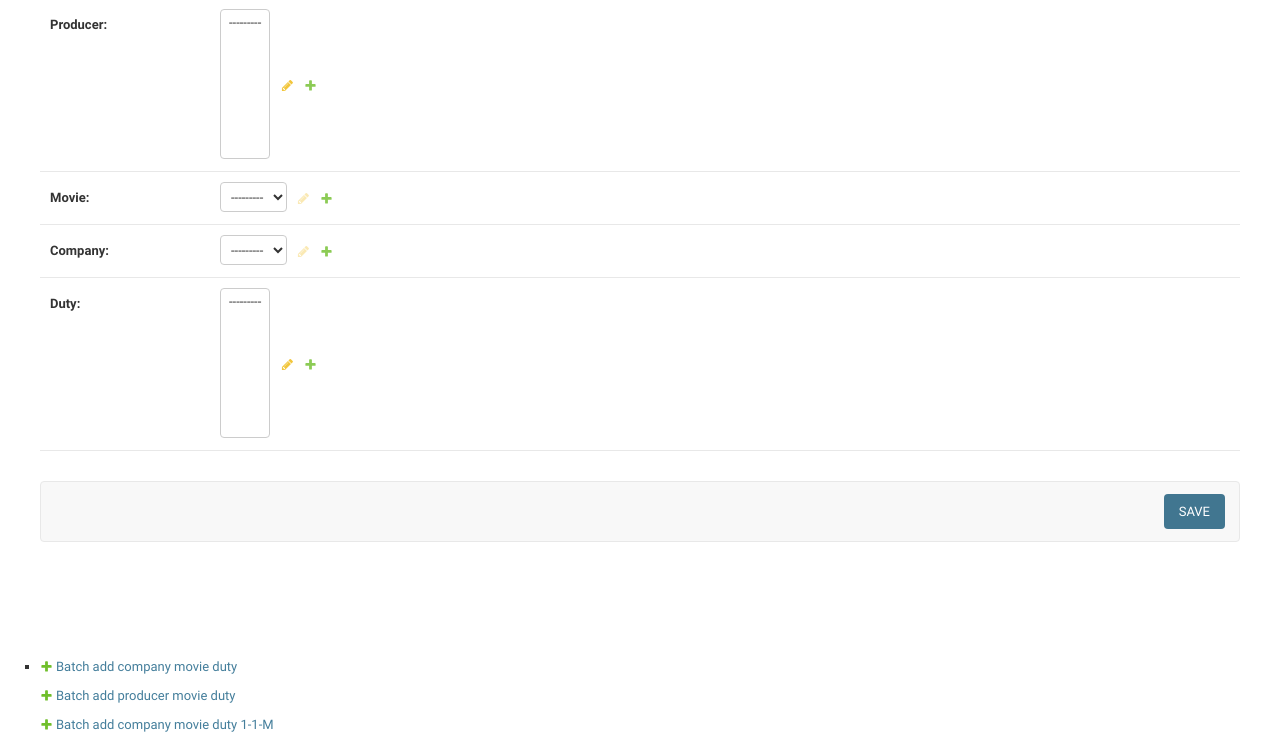
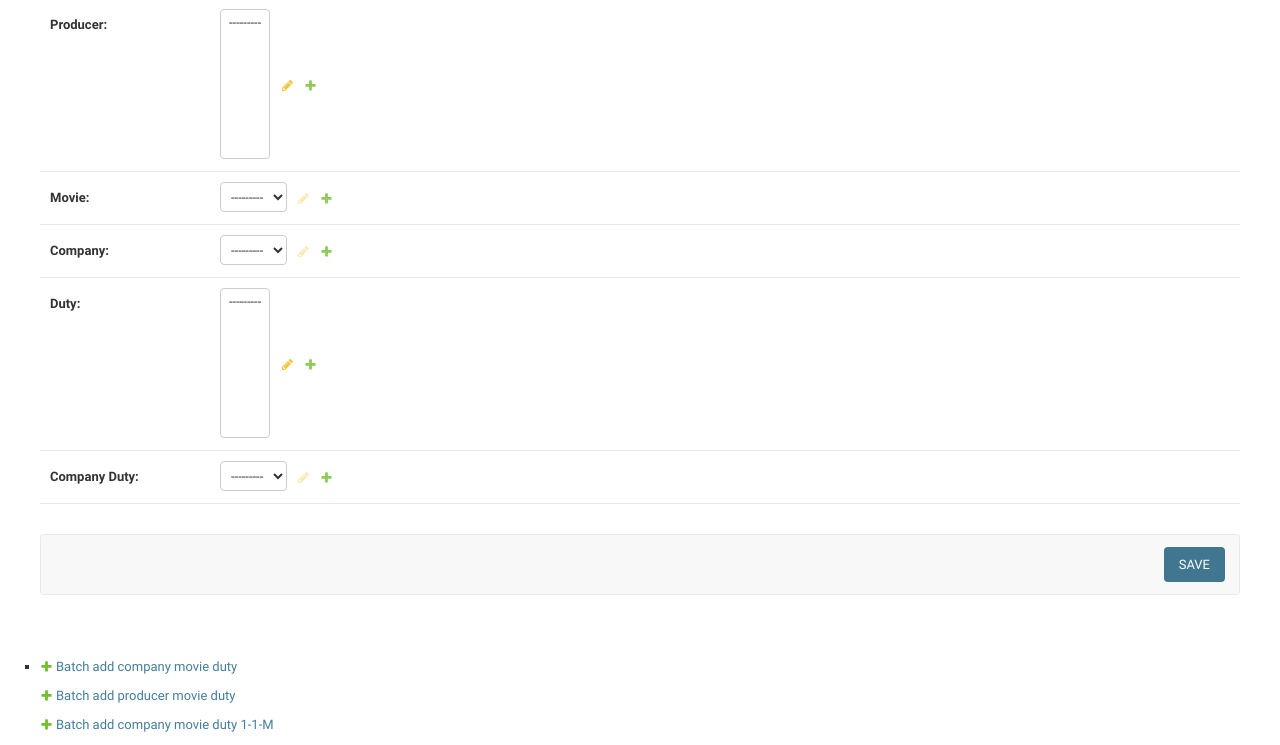
Before and after one commit to Jiajun-Liu/moviedb, a Django app: page /info_collect/batch_add_pmd/ in a window 1280 px wide. Shown: the part 149-894 px from the top of the page. Run offline with Django 3.2, Linux system fonts and the light colour scheme; the visitor is signed in with stand-in values (Sample User, id 1).

Commit message:
added comp duty to pmd model

```diff
--- a/info_collect/views.py
+++ b/info_collect/views.py
@@ -143,6 +143,7 @@ def batch_add_pmd(request):
     if request.method == 'POST':
         added = []
         dl = request.POST.getlist('duty')
+        cd = request.POST.get('comp_duty')
         pl = request.POST.getlist('producer')
         company = ProdCompany.objects.get(pk=request.POST.get('company')) if request.POST.get('company') else None
         movie = Movie.objects.get(pk=request.POST['movie'])
@@ -153,24 +154,33 @@ def batch_add_pmd(request):
         else:
             request.session['prodcomp'] = None
 
+        dt=None
+        if cd:
+            dt = Duty.objects.get(pk=cd) if cd else None
+            request.session['comp_duty'] = (dt.id, dt.name)
+        else:
+            request.session['comp_duty'] = None
+
         if dl and len(dl) > 0 and len(dl) == len(pl):  # multiple duty/producer pairs
 
             for idx in range(len(dl)):
                 o = ProducerMovieDuty(producer=Producer.objects.get(pk=pl[idx]), movie=movie, duty=Duty.objects.get(
-                    pk=dl[idx]), company=company)
+                    pk=dl[idx]), company=company, comp_duty=dt)
                 o.save()
                 added.append(o)
         elif dl and len(dl) == 1 and len(pl) > 1:  # multiple duty/producer pairs
             for idx in range(len(pl)):
                 o = ProducerMovieDuty(producer=Producer.objects.get(pk=pl[idx]), movie=movie, duty=Duty.objects.get(
-                    pk=dl[0]), company=company)
+                    pk=dl[0]), company=company, comp_duty=dt)
                 o.save()
                 added.append(o)
         else:
             added = ['The number of producers and duties must match']
 
         return render(request, 'batch_add_pmd.html', {'added': added, 'movie': request.session.get('movie'),
-                                                      'prodcomp': request.session.get('prodcomp')})
+                                                      'prodcomp': request.session.get('prodcomp'),
+                                                      'comp_duty': request.session.get('comp_duty')})
     else:
         return render(request, 'batch_add_pmd.html', {'movie': request.session.get('movie'),
+                                                      'comp_duty': request.session.get('comp_duty'),
                                                       'prodcomp': request.session.get('prodcomp')})
--- a/templates/batch_add_pmd.html
+++ b/templates/batch_add_pmd.html
@@ -250,6 +250,45 @@
 
                         </div>
 
+
+                        <div class="form-row field-duty">
+                            <div>
+                                <label class="required" for="id_duty">Company Duty:</label>
+
+
+                                <div class="related-widget-wrapper">
+                                    <select data-autocomplete-light-function="select2"
+                                            data-autocomplete-light-url="/info_collect/duty-autocomplete/"
+                                            id="id_comp_duty"
+                                            name="comp_duty" required>
+                                        {% if comp_duty %}
+                                            <option value="{{comp_duty.0}}" selected="selected">{{comp_duty.1}}</option>
+                                        {% else %}
+                                            <option value="" selected="selected">---------</option>
+                                        {% endif %}
+                                    </select>
+
+
+                                    <a class="related-widget-wrapper-link change-related" id="change_id_comp_duty"
+                                       data-href-template="/admin/info_collect/duty/__fk__/change/?_to_field=id&amp;_popup=1"
+                                       title="Change selected duty">
+                                        <img src="/static/admin/img/icon-changelink.svg" alt="Change"/>
+                                    </a>
+
+
+                                    <a class="related-widget-wrapper-link add-related" id="add_id_comp_duty"
+                                       href="/admin/info_collect/duty/add/?_to_field=id&amp;_popup=1"
+                                       title="Add another duty">
+                                        <img src="/static/admin/img/icon-addlink.svg" alt="Add"/>
+                                    </a>
+
+
+                                </div>
+
+
+                            </div>
+
+                        </div>
                     </fieldset>
 
 
```
Also changed, not shown: info_collect/admin.py (+11 -3 lines), info_collect/models.py (+6 -5 lines).
